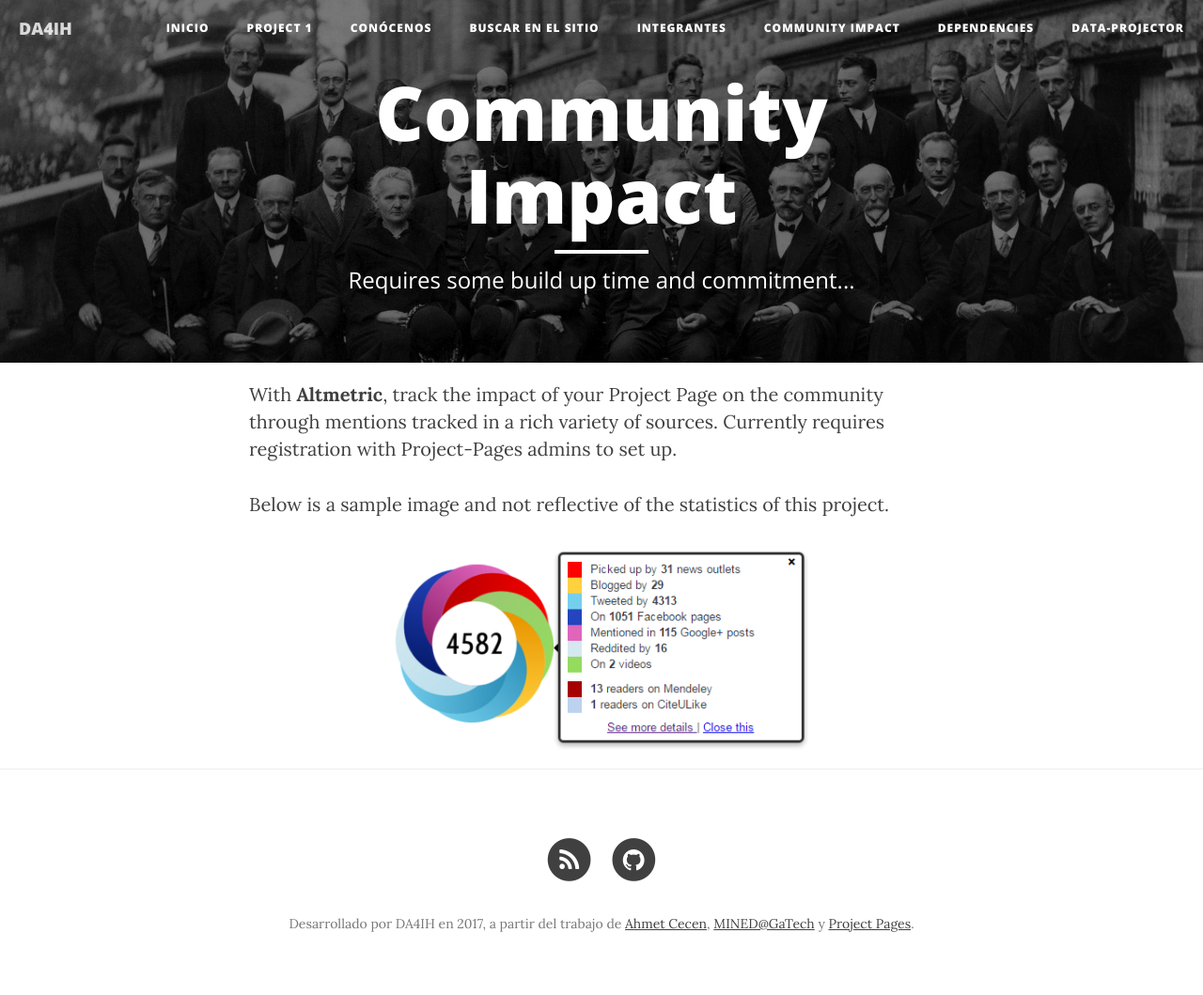
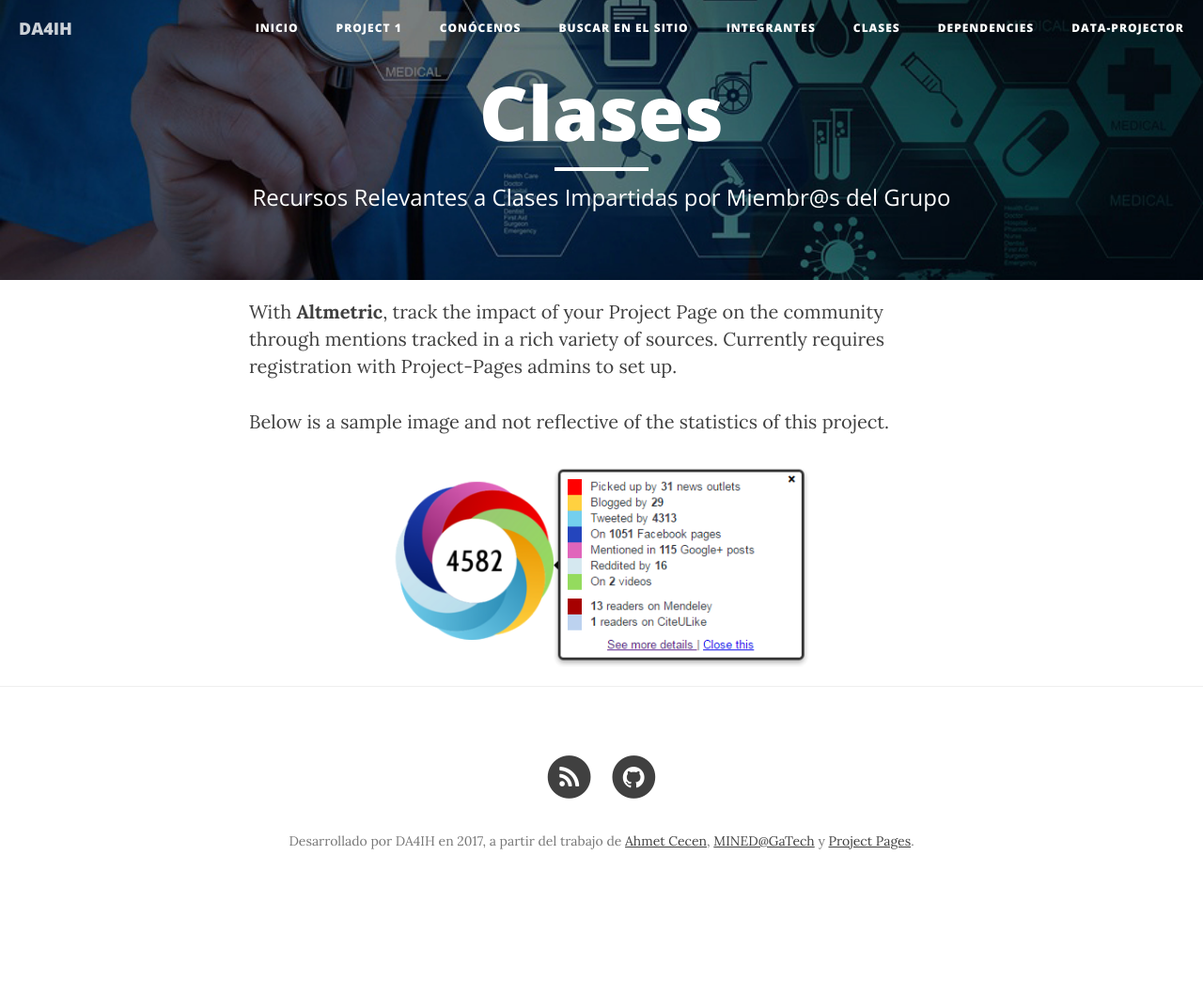
Before and after one commit to DA4IH/DA4IH.github.io, a Jekyll site: the page built from mentions.html, in a window 1280 px wide. Shown: the whole page at 94% size. Built offline with Jekyll 4.4.1, drawn with Linux system fonts in a browser that asks for light colours; nearby versions of some CDN libraries; after the commit the page ends 971 px from its top, so only the background shows below that.

Commit message:
modificación de imagen en miembros y clases además de algunas palabras

```diff
--- a/members.html
+++ b/members.html
@@ -2,7 +2,6 @@
 layout: page
 title: "Integrantes"
 description: "Colaborador@s Activ@s en el Grupo"
-header-img: "img/home-bg.jpg"
 ---
 <hr>
 
--- a/mentions.html
+++ b/mentions.html
@@ -1,8 +1,7 @@
 ---
 layout: page
-title: "Community Impact"
-description: "Requires some build up time and commitment..."
-header-img: "img/home-bg.jpg"
+title: "Clases"
+description: "Recursos Relevantes a Clases Impartidas por Miembr@s del Grupo"
 ---
 
 With <b><a href="https://www.altmetric.com/">Altmetric</a></b>, track the impact of your Project Page on the community through mentions tracked in a rich variety of sources. Currently requires registration with Project-Pages admins to set up.
```
